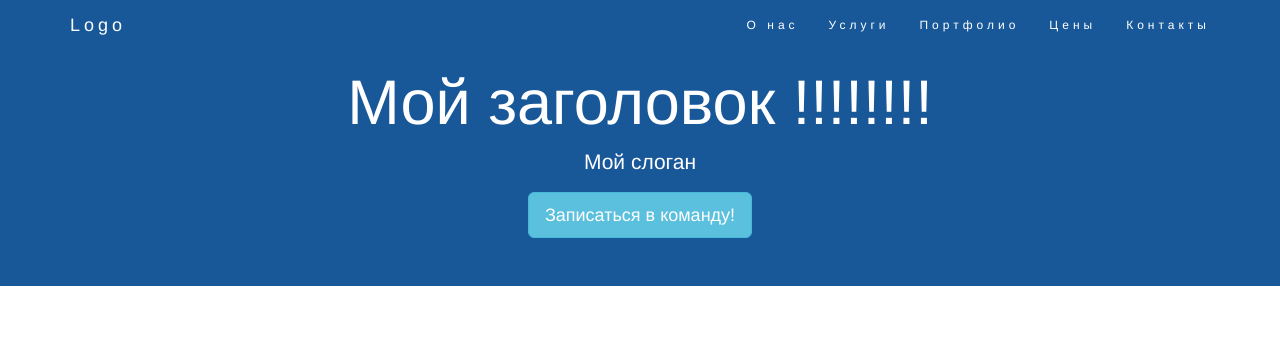
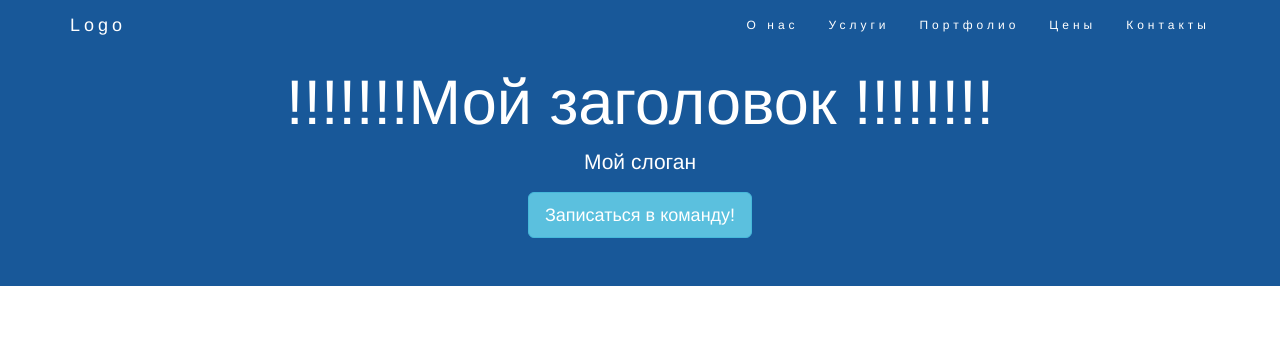
Before and after one commit to miwanoff/spacetip, a plain HTML site: page index.html in a window 1280 px wide. Shown: the top 355 px of the page. Drawn offline with nearby package versions, Linux system fonts and the light colour scheme.

Commit message:
!!! more

```diff
--- a/index.html
+++ b/index.html
@@ -43,7 +43,7 @@
       </div>
     </nav>
     <div class="jumbotron text-center">
-      <h1>Мой заголовок !!!!!!!!</h1>
+      <h1>!!!!!!!Мой заголовок !!!!!!!!</h1>
       <p>Мой слоган</p>
       <a
         href="https://forms.gle/YubPmTDMWTbxuAPMA"
```
